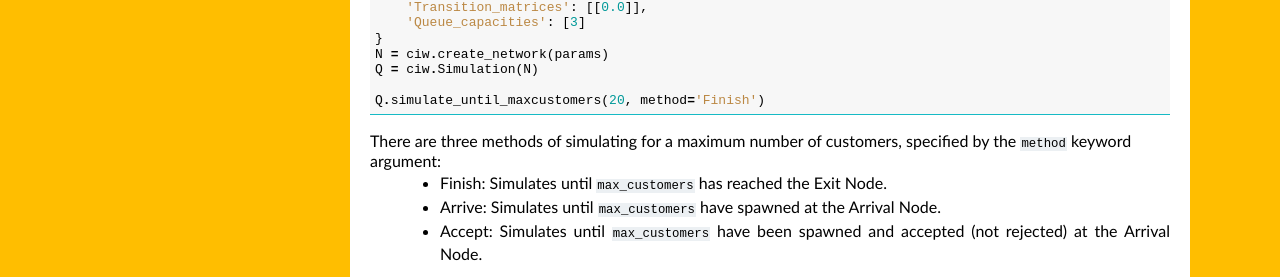
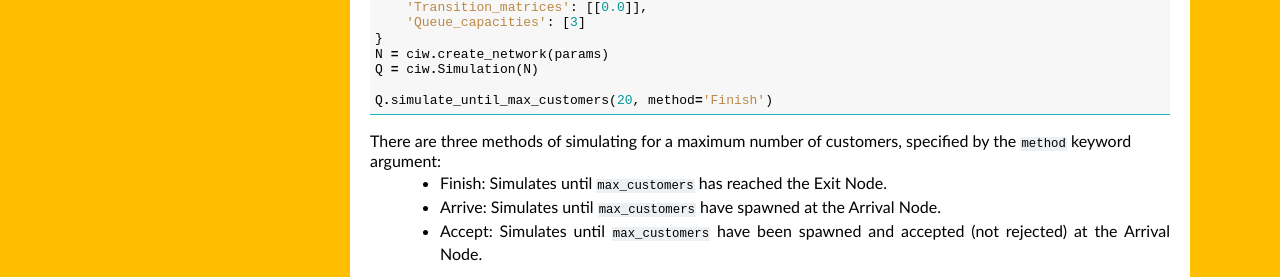
Before and after one commit to CiwPython/Ciw, a Sphinx documentation site: the page built from docs/Features/simulating.rst, in a window 1280 px wide. Shown: the part 798-1075 px from the top of the page. Built offline with Sphinx 7.4.7, drawn with Linux system fonts in a browser that asks for light colours.

Commit message:
fix typo in docs - simulating.rst

```diff
--- a/docs/Features/simulating.rst
+++ b/docs/Features/simulating.rst
@@ -54,12 +54,12 @@ This method simulates the system from an empty system. The simulation terminates
     N = ciw.create_network(params)
     Q = ciw.Simulation(N)
 
-    Q.simulate_until_maxcustomers(20, method='Finish')
+    Q.simulate_until_max_customers(20, method='Finish')
 
 There are three methods of simulating for a maximum number of customers, specified by the :code:`method` keyword argument:
  - Finish: Simulates until :code:`max_customers` has reached the Exit Node.
  - Arrive: Simulates until :code:`max_customers` have spawned at the Arrival Node.
- - Accept:  Simulates until :code:`max_customers` have been spawned and accepted (not rejected) at the Arrival Node.
+ - Accept: Simulates until :code:`max_customers` have been spawned and accepted (not rejected) at the Arrival Node.
 
 Keyword arguments:
  - :code:`max_customers`: REQUIRED. The maximum number of customers.
```
